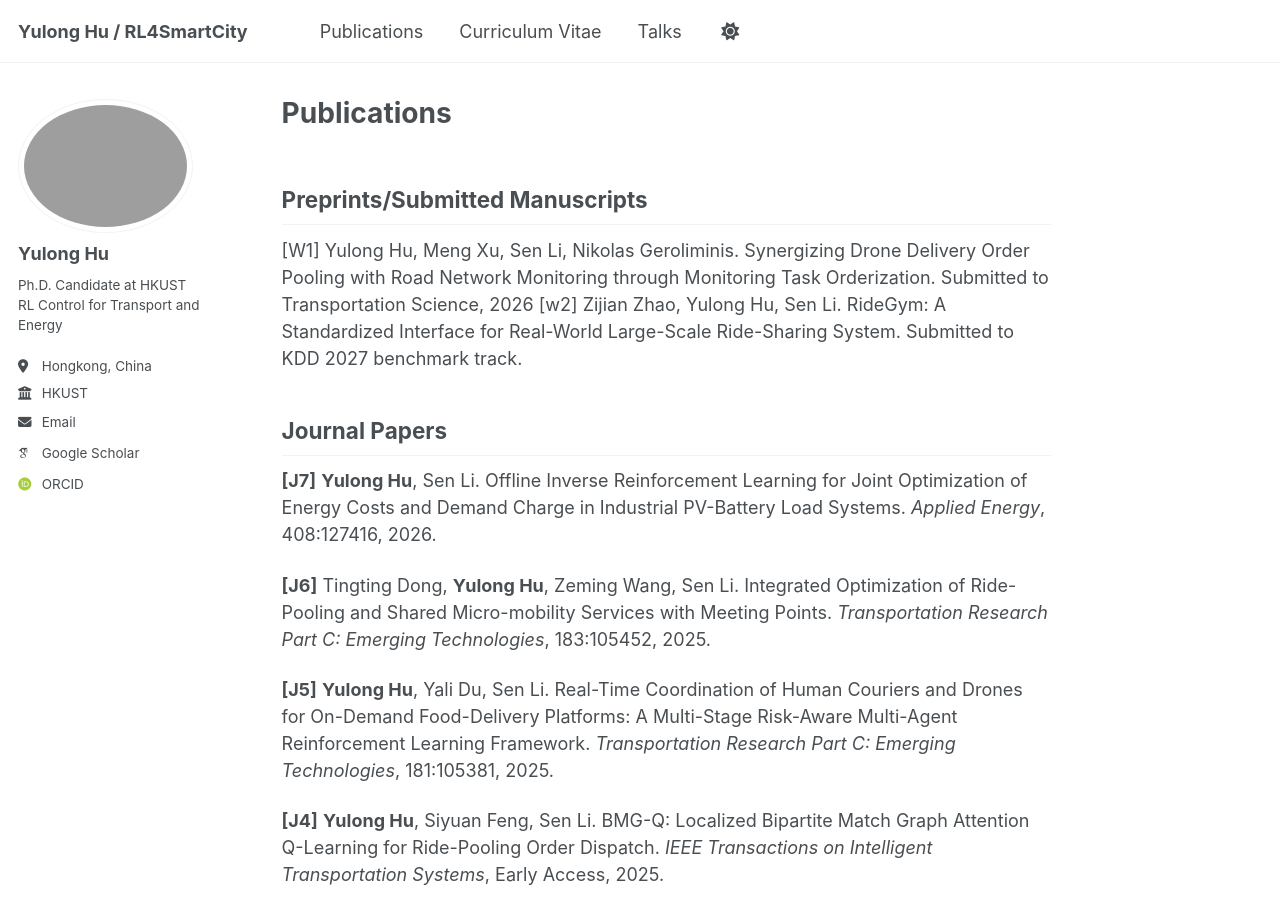
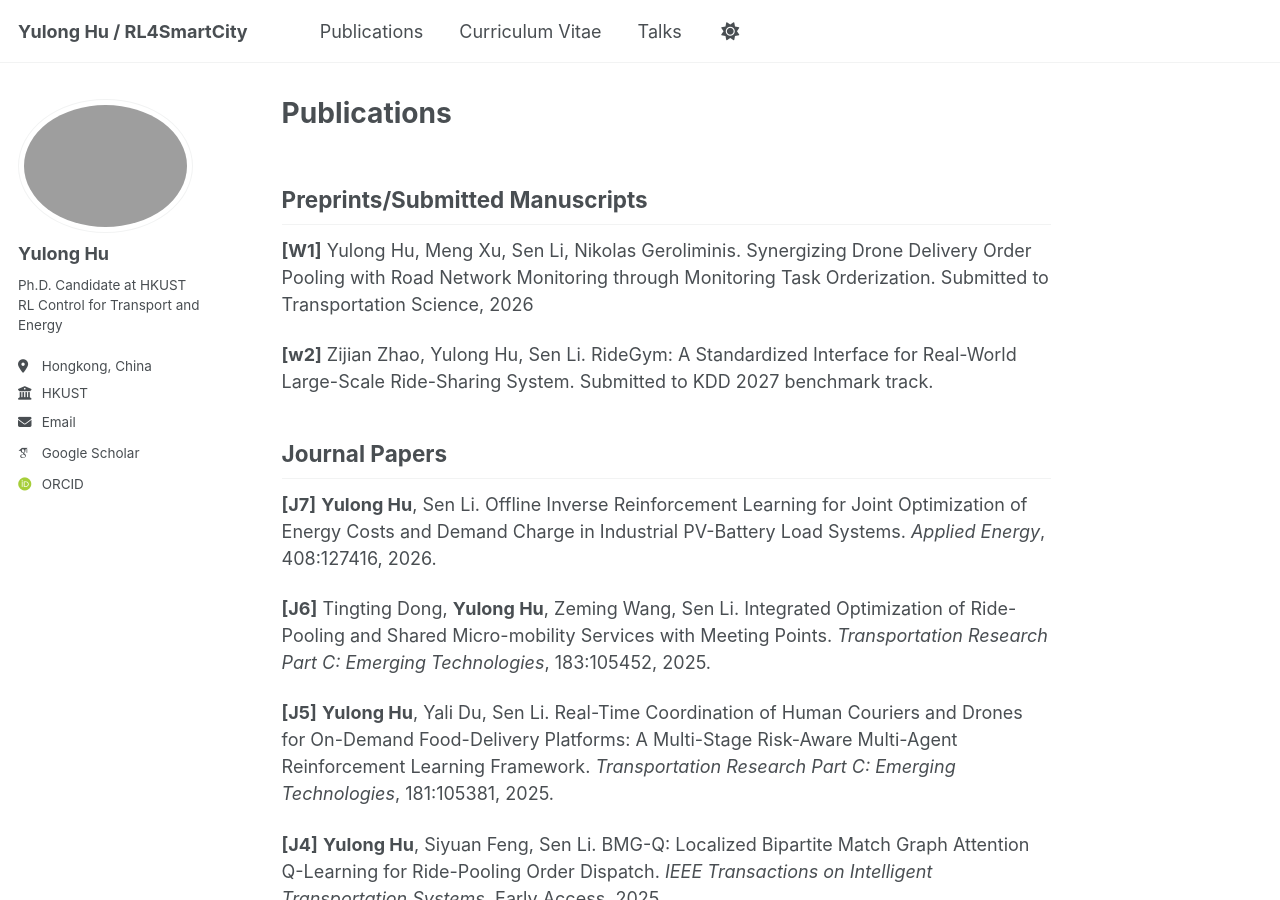
Before and after one commit to yulonghu2000/yulonghu2000.github.io, a Jekyll site: the page built from _pages/publications.md, in a window 1280 px wide and 900 px high. Built offline with Jekyll 4.4.1, drawn with Linux system fonts in a browser that asks for light colours; some web fonts are replaced.

Commit message:
Update publications.md

```diff
--- a/_pages/publications.md
+++ b/_pages/publications.md
@@ -4,8 +4,9 @@ permalink: /publications/
 author_profile: true
 ---
 ## Preprints/Submitted Manuscripts
-[W1] Yulong Hu, Meng Xu, Sen Li, Nikolas Geroliminis. Synergizing Drone Delivery Order Pooling with Road Network Monitoring through Monitoring Task Orderization. Submitted to Transportation Science, 2026
-[w2] Zijian Zhao, Yulong Hu, Sen Li. RideGym: A Standardized Interface for Real-World Large-Scale Ride-Sharing System. Submitted to KDD 2027 benchmark track.
+**[W1]** Yulong Hu, Meng Xu, Sen Li, Nikolas Geroliminis. Synergizing Drone Delivery Order Pooling with Road Network Monitoring through Monitoring Task Orderization. Submitted to Transportation Science, 2026
+
+**[w2]** Zijian Zhao, Yulong Hu, Sen Li. RideGym: A Standardized Interface for Real-World Large-Scale Ride-Sharing System. Submitted to KDD 2027 benchmark track.
 
 ## Journal Papers
 **[J7]** **Yulong Hu**, Sen Li. Offline Inverse Reinforcement Learning for Joint Optimization of Energy Costs and Demand Charge in Industrial PV-Battery Load Systems. *Applied Energy*, 408:127416, 2026.
```
